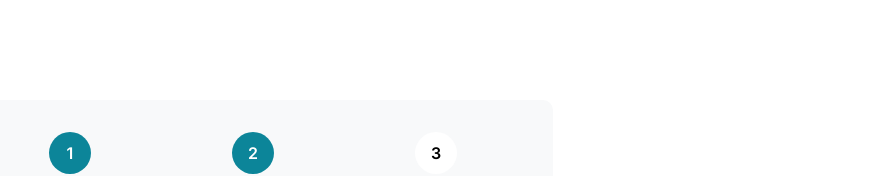
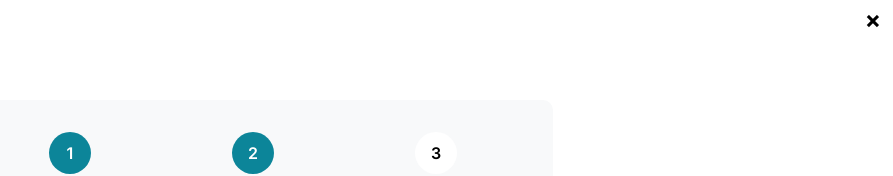
Before and after one commit to abkhale17/react-projects, a React (Create React App) app: page / in a window 1280 px wide. Shown: the top 176 px of the page, without its empty margins (387-1280 px from the left). Built offline with nearby package versions, Linux system fonts and the light colour scheme.

Commit message:
add close btn

```diff
--- a/src/steps/App.css
+++ b/src/steps/App.css
@@ -1,4 +1,4 @@
-.container {
+.steps {
   width: 600px;
   margin: 100px auto;
   background-color: #f8f9fa;
@@ -7,6 +7,8 @@
   row-gap: 48px;
   padding: 32px 96px;
   border-radius: 10px;
+  position: relative;
+
 }
 
 .step-numbers {
@@ -65,3 +67,23 @@
   color: #9d9d9d;
   cursor: not-allowed;
 }
+
+.close-btn {
+  font-weight: 700;
+  font-size: 24px;
+  width: 40px;
+  aspect-ratio: 1;
+  color: #000;
+  position: absolute;
+  display: flex;
+  align-items: center;
+  justify-content: center;
+  cursor: pointer;
+  right: 0;
+  top: 0;
+}
+
+.close-btn:hover {
+  background-color: #e9ecef;
+  border-radius: 50%;
+}
--- a/src/steps/App.js
+++ b/src/steps/App.js
@@ -2,8 +2,6 @@ import { useState } from "react"
 import "../index.css"
 import "./App.css"
 
-function App() {
-  const [stepNumber, setStepNumber] = useState(2)
 const stepDetails = [
   {
     stepNumber: 1,
@@ -18,8 +16,16 @@ function App() {
     content: "Step 3"
   },
 ]
+
+function App() {
+  const [stepNumber, setStepNumber] = useState(2)
+  const [open, setOpen] = useState(true)
+
   return (
-    <div className="container">
+    <div>
+      <div className="close-btn" onClick={() => setOpen(!open)}>&times;</div>
+      {open && (
+        <div className="steps">
           <section className="step-numbers">
             {stepDetails.map((step, key) => <Step key={key} stepNumber={step.stepNumber} currentStepNumber={stepNumber} />)}
           </section>
@@ -31,13 +37,14 @@ function App() {
             <button className="btn" onClick={() => setStepNumber(stepNumber+1)} disabled={stepNumber >= 3}>Next</button>
           </section>
         </div>
+      )}
+
+    </div>
   )
 }
 
 function Step({ stepNumber, currentStepNumber }) {
-  return stepNumber <= currentStepNumber
-    ? <p className="step-number step-completed">{stepNumber}</p>
-    : <p className="step-number">{stepNumber}</p>
+  return <p className={stepNumber <= currentStepNumber ? "step-number step-completed" : "step-number"}>{stepNumber}</p>
 }
 
 export default App
```
Lines whose indentation alone changed are shown as unchanged.
